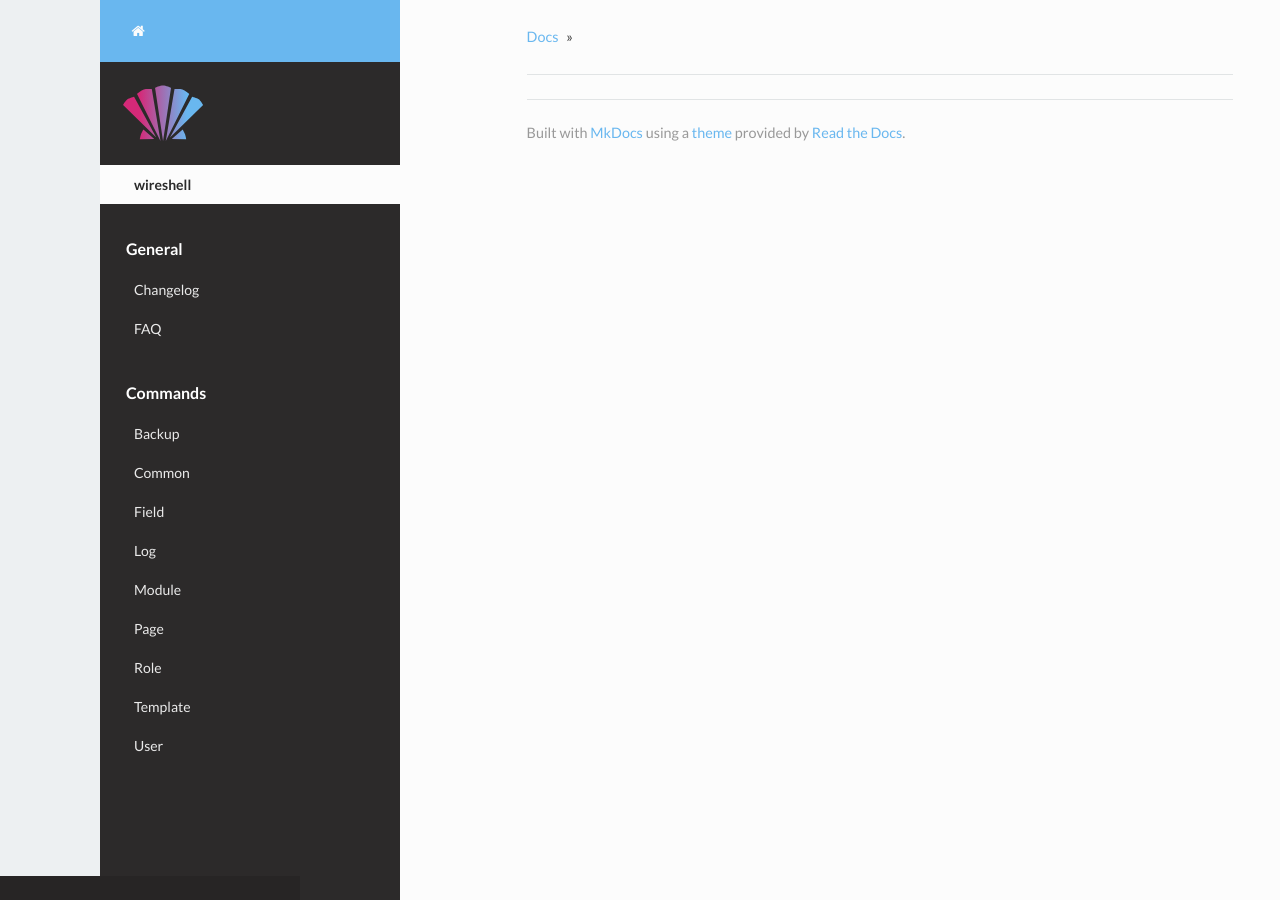
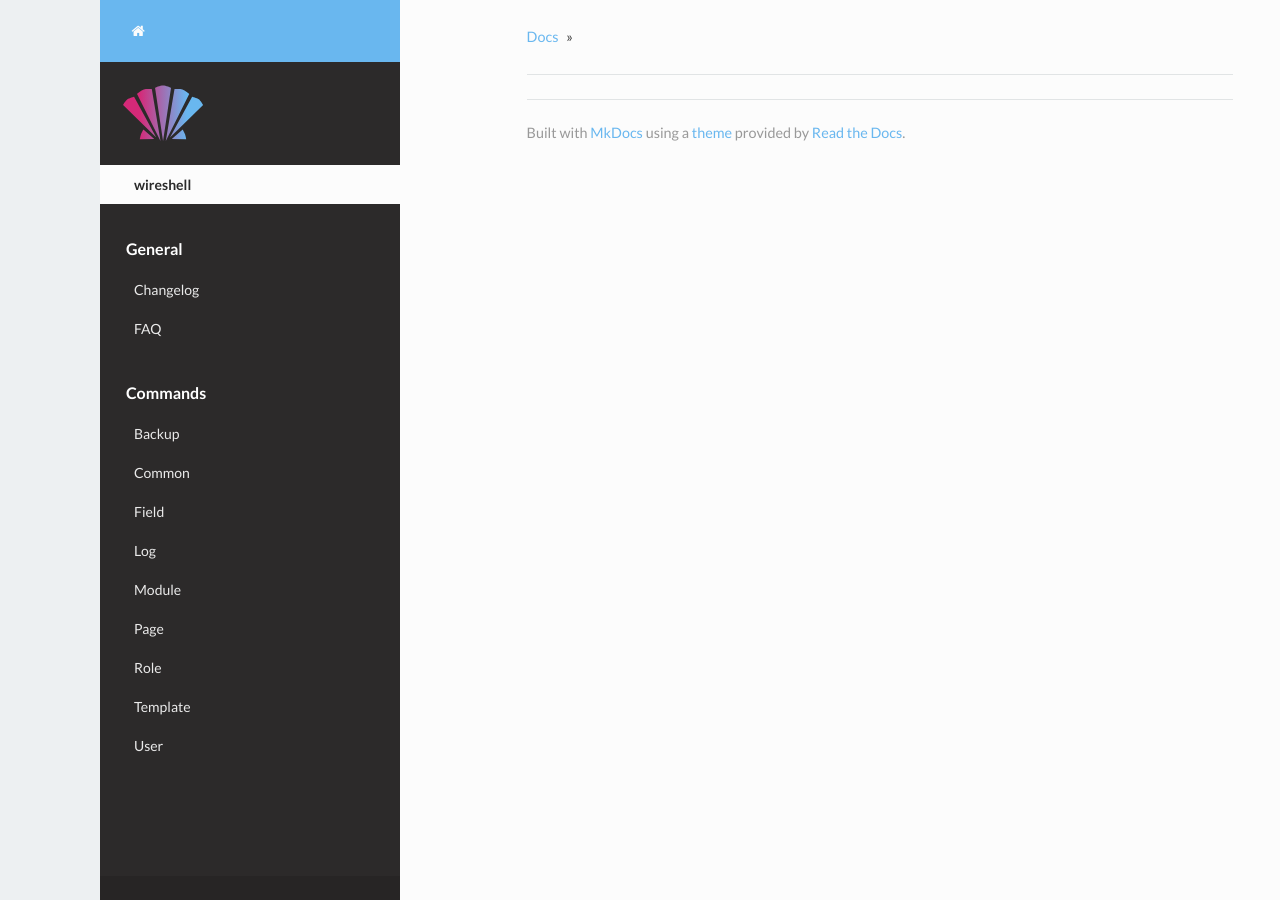
Before and after one commit to wireshell/wireshell, an MkDocs documentation site: the page built from docs/index.md, in a window 1280 px wide. Built offline with MkDocs 1.6.1, drawn with Linux system fonts in a browser that asks for light colours; old or Windows-style settings are respelled for this version of MkDocs.

Commit message:
cleanup head

```diff
--- a/docs/assets/theme/mkdocs/base.html
+++ b/docs/assets/theme/mkdocs/base.html
@@ -15,21 +15,14 @@
     <link href='https://fonts.googleapis.com/css?family=Lato:400,700|Roboto+Slab:400,700|Inconsolata:400,700' rel='stylesheet' type='text/css'>
 
     <link rel="stylesheet" href="{{ base_url }}/css/theme.css" type="text/css" />
-    <link rel="stylesheet" href="{{ base_url }}/css/highlight.css">
-    {%- for path in extra_css %}
-    <link href="{{ path }}" rel="stylesheet">
-    {%- endfor %}
+    {# <link rel="stylesheet" href="{{ base_url }}/css/highlight.css"> #}
 
     <script src="{{ base_url }}/js/jquery-2.1.1.min.js"></script>
     <script src="{{ base_url }}/js/modernizr-2.8.3.min.js"></script>
-    <script type="text/javascript" src="{{ base_url }}/js/highlight.pack.js"></script>
+    {# <script type="text/javascript" src="{{ base_url }}/js/highlight.pack.js"></script> #}
     <script src="{{ base_url }}/js/theme.js"></script>
 
     {%- block extrahead %} {% endblock %}
-
-    {%- for path in extra_javascript %}
-    <script src="{{ path }}"></script>
-    {%- endfor %}
 
     {% if google_analytics %}
     <script>
--- a/docs/assets/theme/mkdocs/css/theme.css
+++ b/docs/assets/theme/mkdocs/css/theme.css
@@ -3428,6 +3428,13 @@ nav.stickynav {
   font-family: "Lato","proxima-nova","Helvetica Neue",Arial,sans-serif;
   z-index: 400; }
 
+@media screen and (min-width: 1100px) {
+  .rst-versions {
+    left: 50%;
+    transform: translateX(-180%);
+  }
+}
+
 .rst-versions a {
   color: #69b7ef;
   text-decoration: none; }
```
